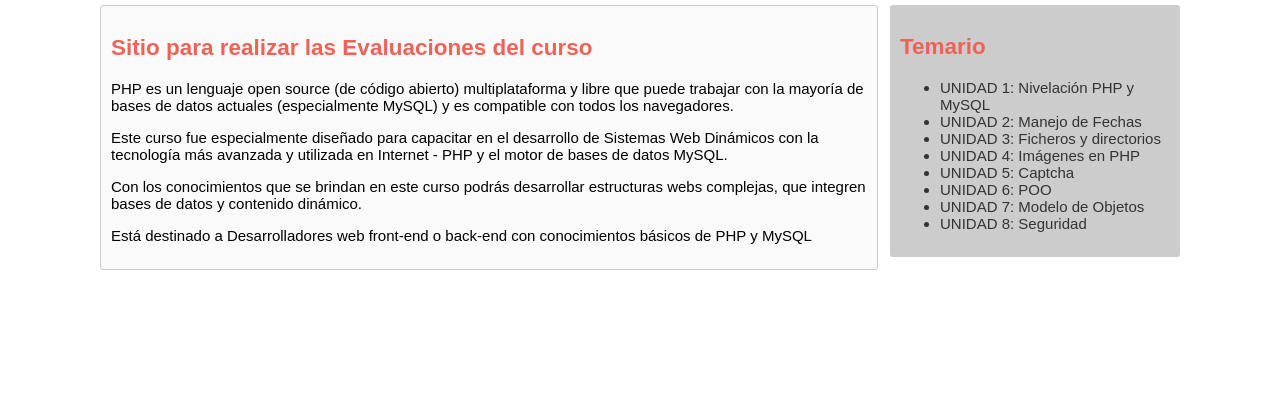
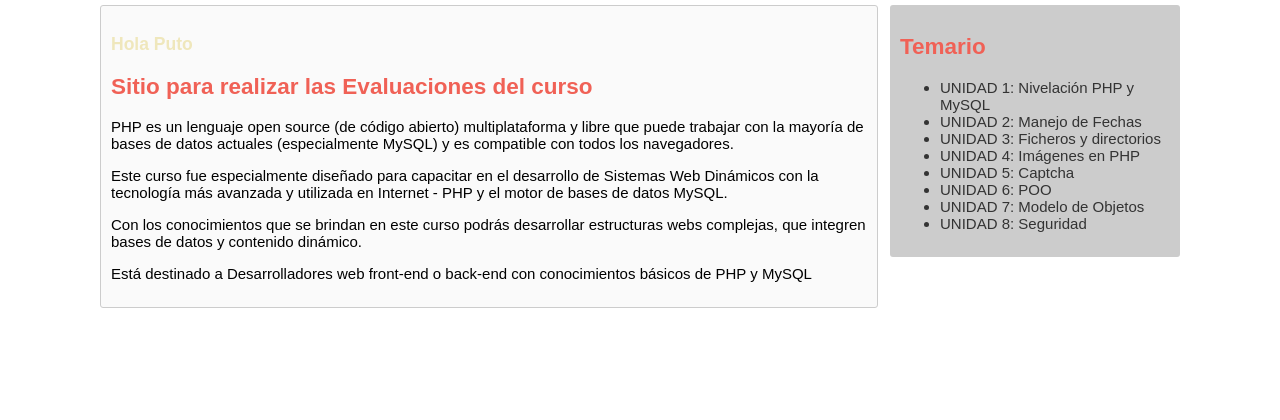
Before and after one commit to diegogcanonico/primer_proyecto, a PHP site: page / in a window 1280 px wide. Shown: the part 151-571 px from the top of the page. Run offline with PHP 8.4, Linux system fonts and the light colour scheme.

Commit message:
Mi segunda versi¢n

```diff
--- a/index.php
+++ b/index.php
@@ -18,6 +18,7 @@
 	</nav>
 	</header>
 	<section>
+		<h3>Hola Puto</h3>
 		<h2>Sitio para realizar las Evaluaciones del curso</h2>
 			<p>
 			PHP es un lenguaje open source (de código abierto) multiplataforma y libre que puede trabajar con la mayoría de bases de datos actuales (especialmente MySQL) y es compatible con todos los navegadores.
```
